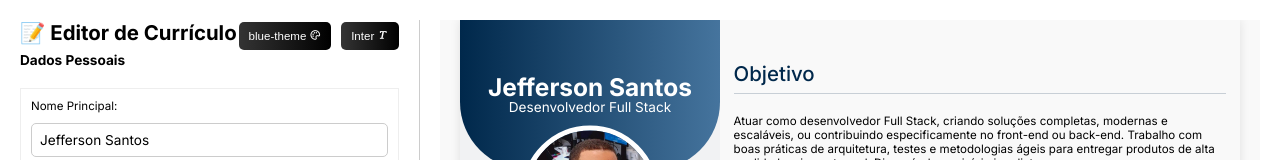
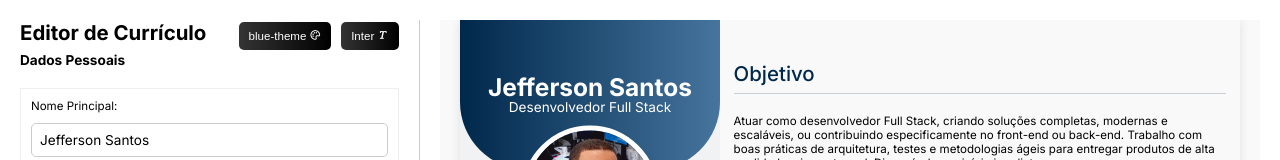
Before and after one commit to jefferson-da-silva-santos/gerador_curriculos, a React (Vite) app in the folder frontend/: page / in a window 1280 px wide. Shown: the top 160 px of the page. Built offline with nearby package versions, Linux system fonts and the light colour scheme.

Commit message:
chore: romove emoji

```diff
--- a/frontend/src/components/CurriculumEditor.jsx
+++ b/frontend/src/components/CurriculumEditor.jsx
@@ -5,7 +5,6 @@ import { renderToString } from 'react-dom/server';
 import useFont from '../hooks/useFont';
 
 const initialValues = {
-  // ... (initialValues permanece inalterado)
   personal: {
     name: 'Jefferson Santos',
     role: 'Desenvolvedor Full Stack',
@@ -183,7 +182,7 @@ const CurriculumEditor = () => {
             {/* Coluna do Formulário */}
             <div className="editor-form-column">
               <div className="group-title">
-                <h2>📝 Editor de Currículo</h2>
+                <h2>Editor de Currículo</h2>
                 <div className='group-buttons'>
                   <button type="button" onClick={toggleTheme} disabled={isSubmitting}>
                     {themeObject.theme}{" "}<i className="bx bx-palette"></i>
```
